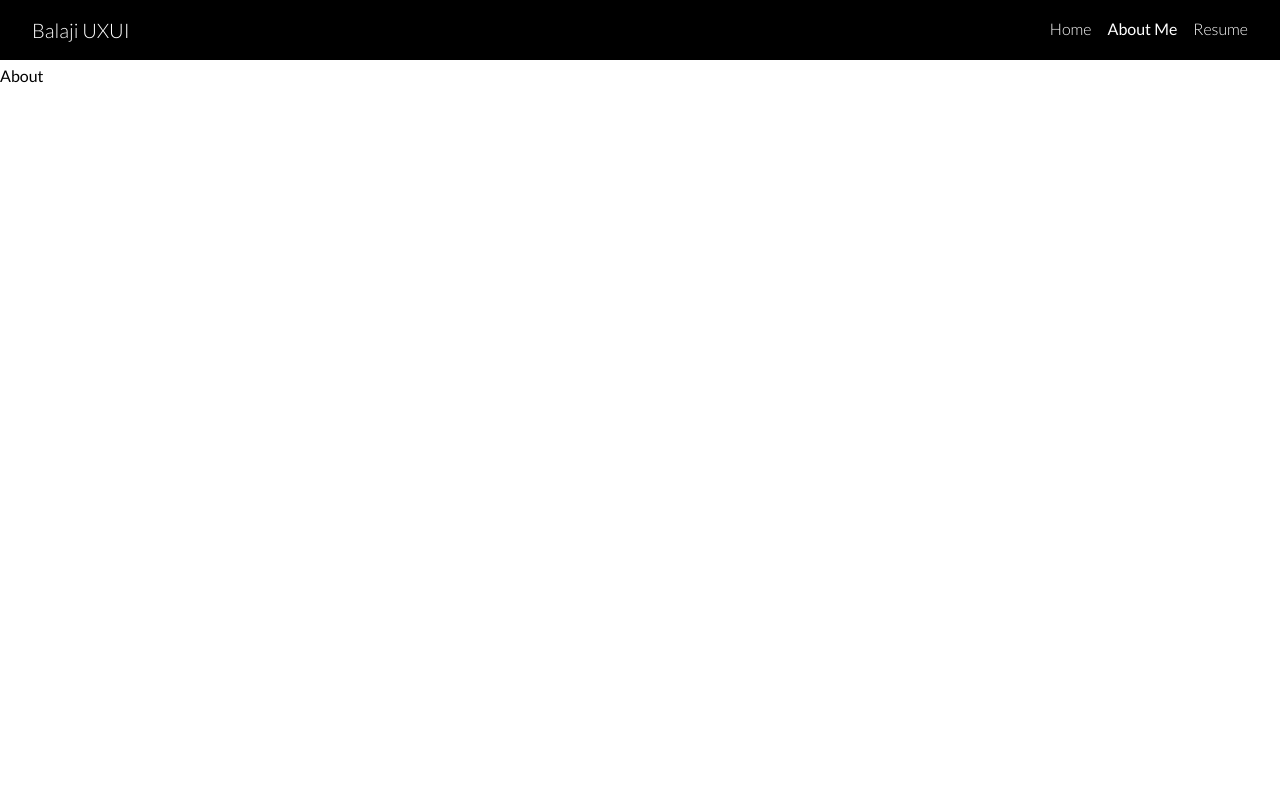
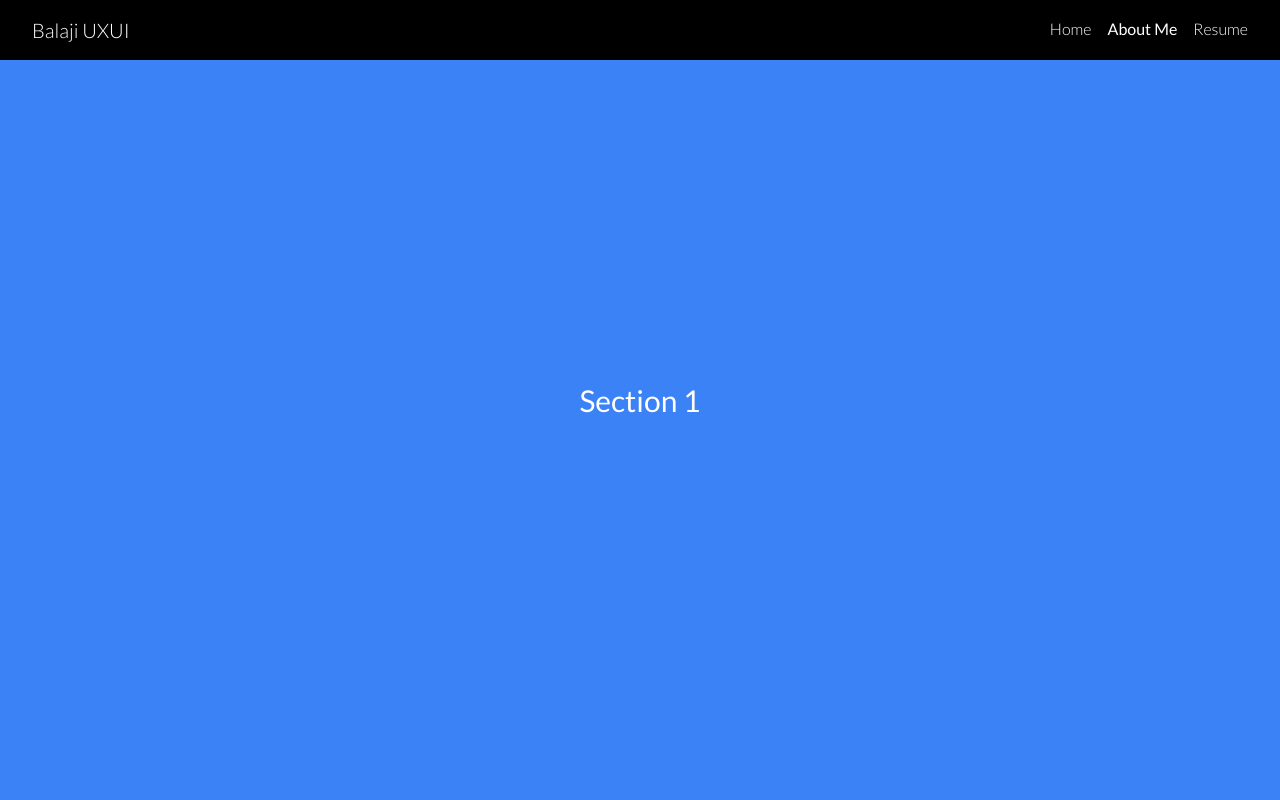
Before and after one commit to agrawal-pratham/balaji_ui_ux_portfolio, a Next.js app: page /about in a window 1280 px wide. Shown: the top 800 px of the page. Built offline with nearby package versions, Linux system fonts and the light colour scheme.

Commit message:
added scroll effect in home & about page

```diff
--- a/src/components/Home/CaseStudy/CaseStudy.jsx
+++ b/src/components/Home/CaseStudy/CaseStudy.jsx
@@ -1,6 +1,6 @@
 export default function CaseStudy() {
   return (
-    <section className="h-screen bg-[#323232] w-full z-[3]">
+    <section className="h-screen bg-[#323232] w-full sticky top-16 z-20">
       <div className="container mx-auto">
         <p>CaseStudy</p>
       </div>
--- a/src/components/Home/Hero/Hero.jsx
+++ b/src/components/Home/Hero/Hero.jsx
@@ -1,6 +1,9 @@
 export default function Hero() {
   return (
-    <section id="hero" className="h-screen bg-[#323232] pt-16 w-full ">
+    <section
+      id="hero"
+      className="h-screen bg-[#323232] pt-16 w-full sticky top-0"
+    >
       <div className="container mx-auto">
         <p>Hero</p>
       </div>
--- a/src/components/Home/IndustryWork/IndustryWork.jsx
+++ b/src/components/Home/IndustryWork/IndustryWork.jsx
@@ -1,6 +1,6 @@
 export default function IndustryWork() {
   return (
-    <section className="h-screen z-[2] bg-white">
+    <section className="h-screen bg-white sticky top-16 z-10">
       <div className="container mx-auto">
         <p>IndustryWork</p>
       </div>
--- a/src/components/Home/Testimonials/Testimonials.jsx
+++ b/src/components/Home/Testimonials/Testimonials.jsx
@@ -1,6 +1,6 @@
 export default function Testimonials() {
   return (
-    <section className="h-screen bg-white w-full z-[4]">
+    <section className="h-screen bg-white w-full sticky top-16 z-30">
       <div className="container mx-auto">
         <p>Testimonials</p>
       </div>
--- a/src/pages/about.js
+++ b/src/pages/about.js
@@ -6,9 +6,31 @@ export default function about() {
       <Head>
         <title>About Me</title>
       </Head>
-      <section id="main">
+      <div className="relative">
+        <section
+          id="section1"
+          className="sticky top-0 h-screen flex items-center justify-center bg-blue-500"
+        >
+          <h1 className="text-white text-3xl">Section 1</h1>
+        </section>
+
+        <section
+          id="section2"
+          className="sticky top-0 h-screen flex items-center justify-center bg-green-500"
+        >
+          <h1 className="text-white text-3xl">Section 2</h1>
+        </section>
+
+        <section
+          id="section3"
+          className="sticky top-0 h-screen flex items-center justify-center bg-red-500"
+        >
+          <h1 className="text-white text-3xl">Section 3</h1>
+        </section>
+      </div>
+      {/* <section id="main">
         <div className="h-screen pt-16">About</div>
-      </section>
+      </section> */}
     </>
   );
 }
```
